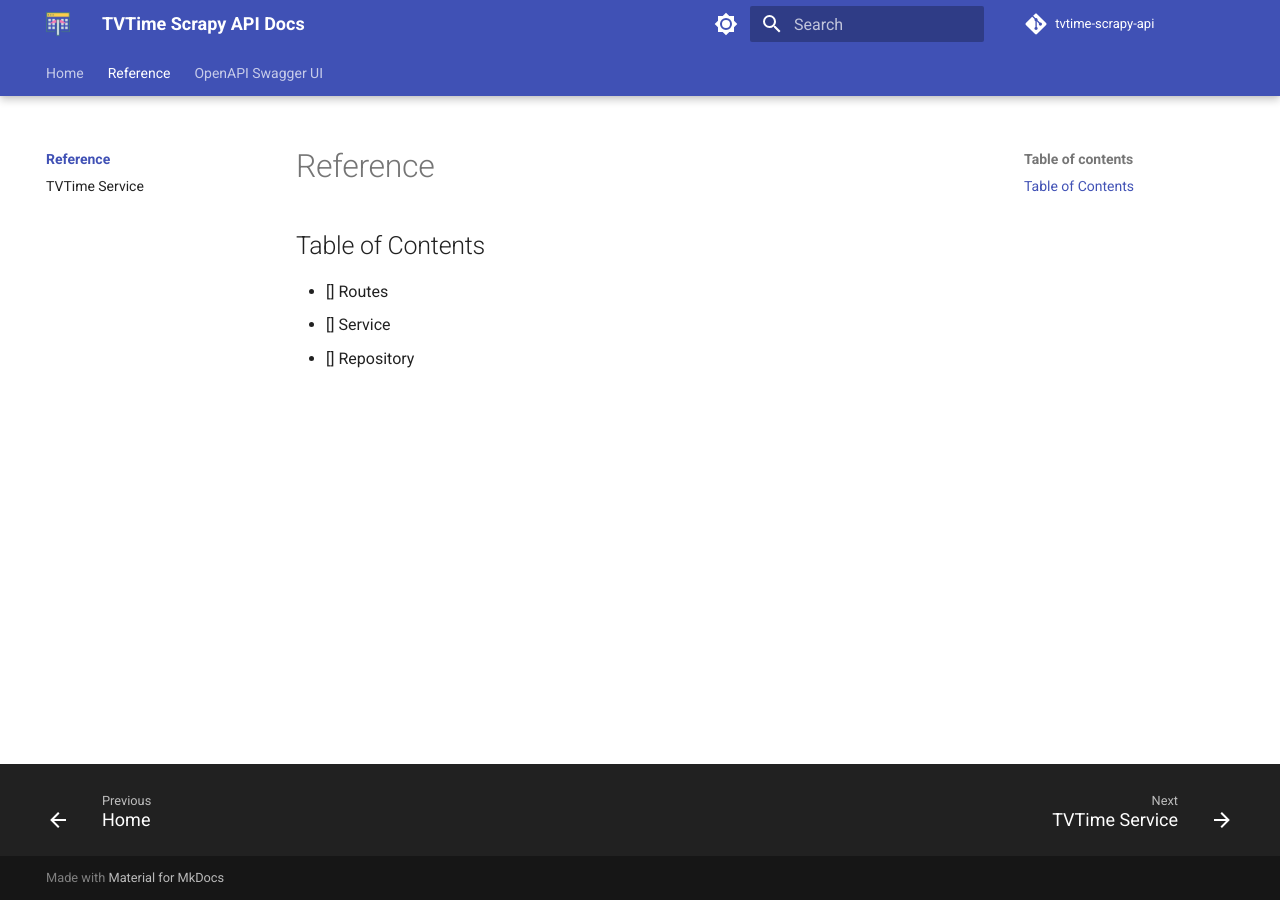
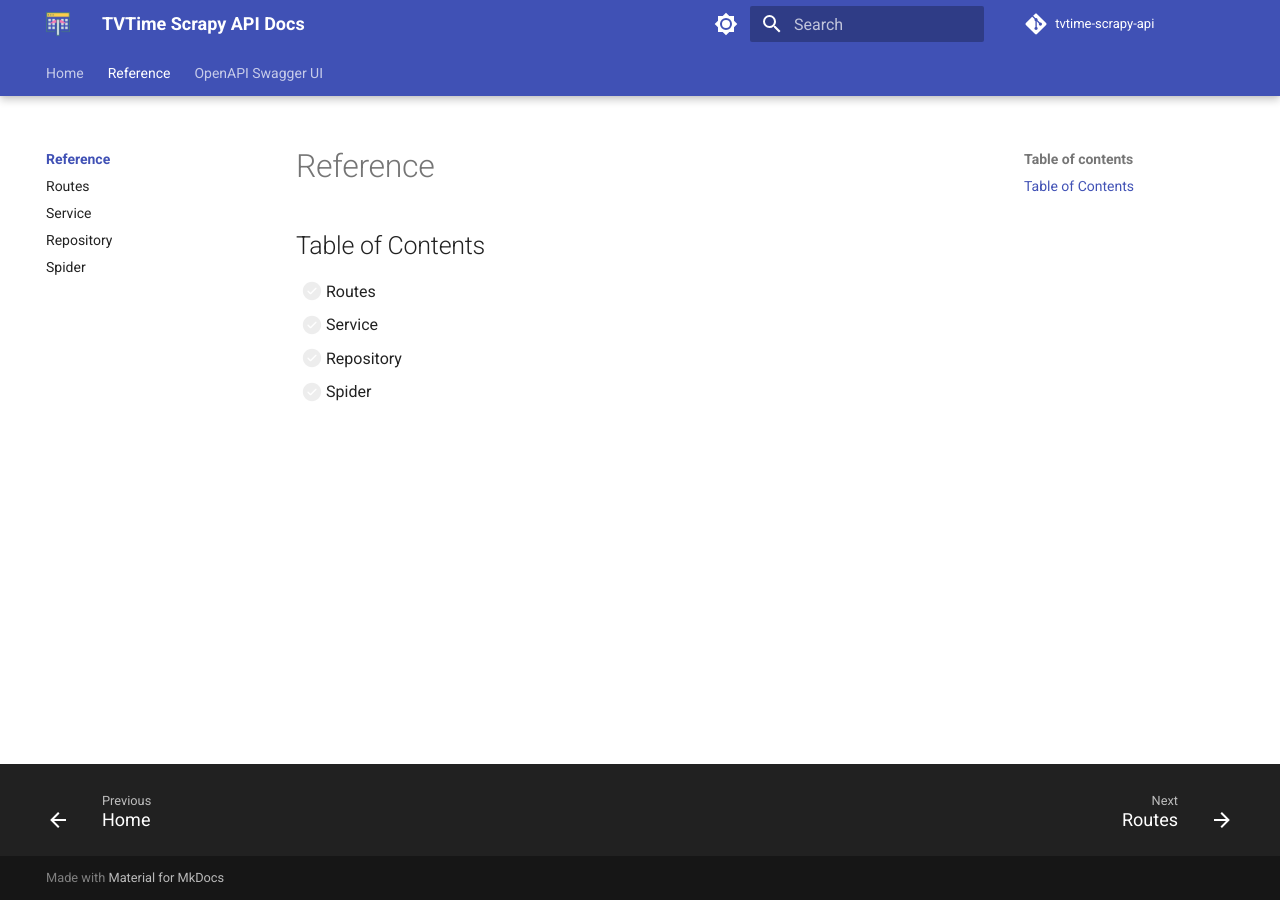
Before and after one commit to giraycoskun/tvtime-scrapy-api, an MkDocs documentation site: the page built from docs/reference/index.md, in a window 1280 px wide. Built offline with MkDocs 1.6.1 and Material for MkDocs 9.7.7, drawn with Linux system fonts in a browser that asks for light colours; comment, search, counter and statistics services are not loaded.

Commit message:
docs: :memo: UPdated docs with code reference

```diff
--- a/docs/reference/api.md
+++ /dev/null
@@ -1,3 +0,0 @@
-# TVTime Service
-
-::: service.spider.TVTimeSpider
--- a/docs/reference/index.md
+++ b/docs/reference/index.md
@@ -2,6 +2,7 @@
 
 ## Table of Contents
 
-- [] Routes
-- [] Service
-- [] Repository
+- [ ] Routes
+- [ ] Service
+- [ ] Repository
+- [ ] Spider
--- /dev/null
+++ b/docs/reference/routes.md
@@ -0,0 +1,3 @@
+# Routes
+
+::: routes.tvtime
--- a/mkdocs.yml
+++ b/mkdocs.yml
@@ -55,5 +55,8 @@
   - Home: index.md
   - Reference:
     - reference/index.md
-    - reference/api.md
+    - reference/routes.md
+    - reference/services.md
+    - reference/repository.md
+    - reference/spider.md
   - openapi.md
```
Also changed, not shown: docs/reference/repository.md (added, +13 -0 lines), docs/reference/services.md (added, +3 -0 lines), docs/reference/spider.md (added, +3 -0 lines), 1 other file.
